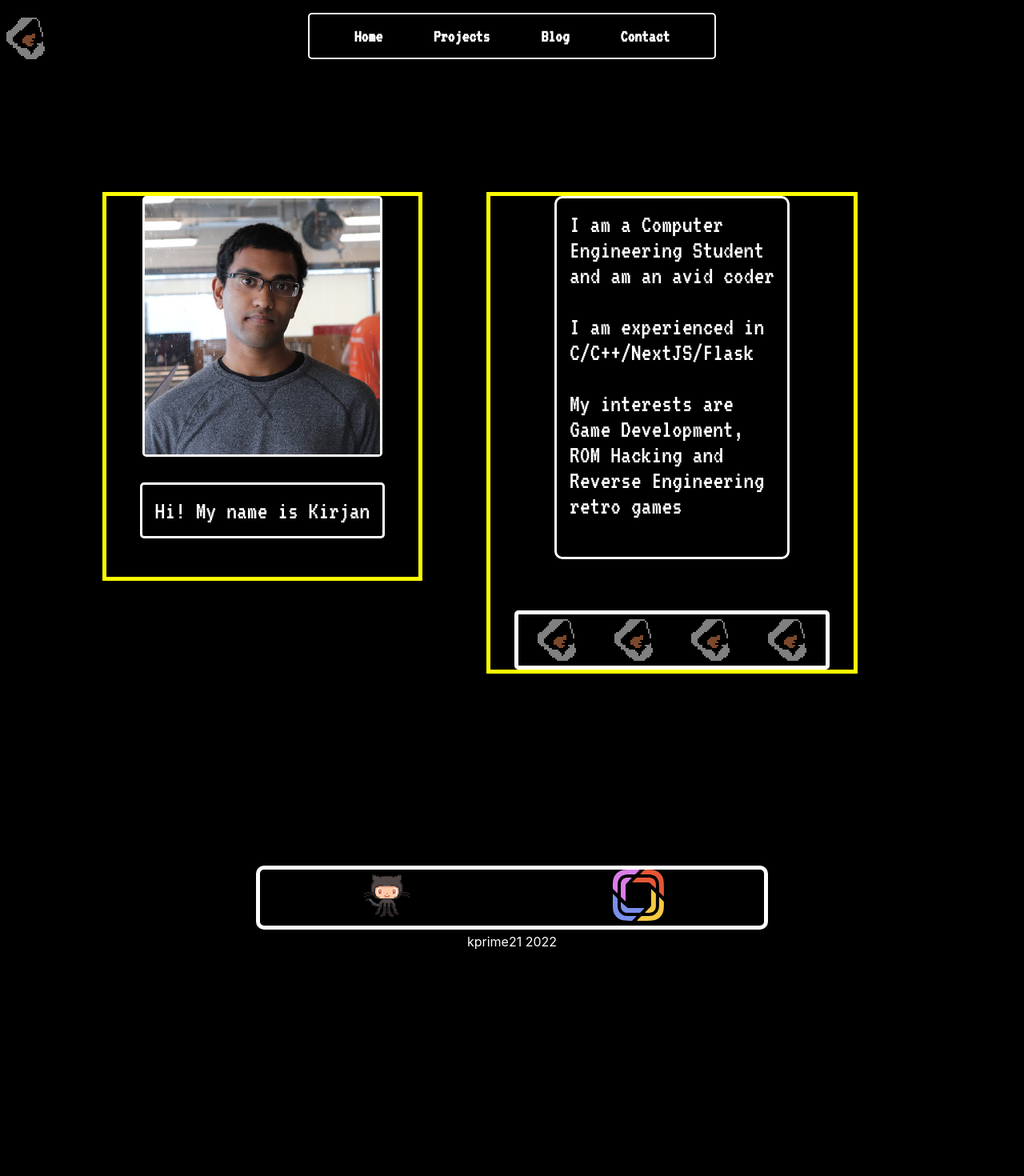
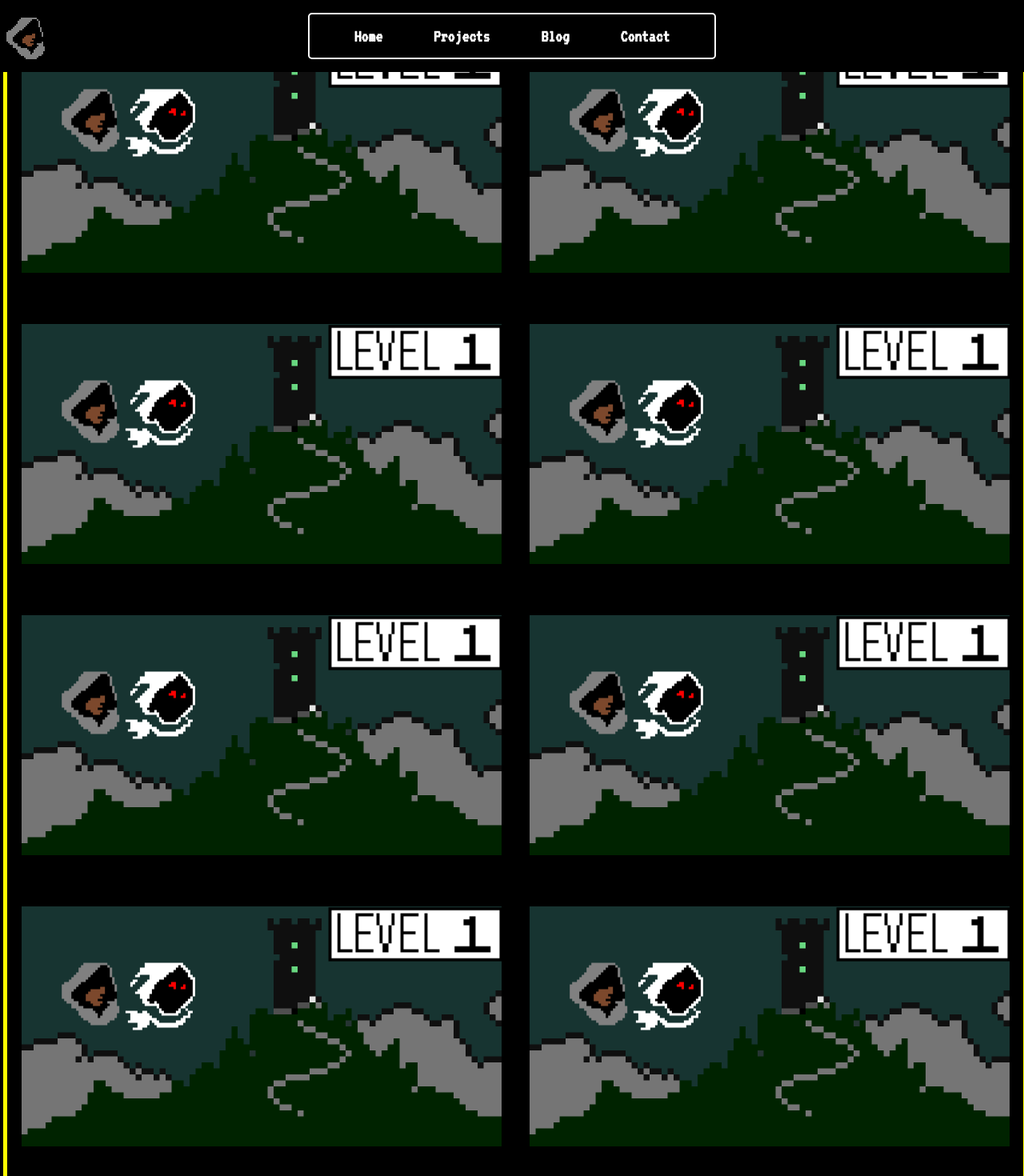
Before and after one commit to kprime21/kprime21-website, a Next.js app: page / in a window 1280 px wide. Shown: the top 1470 px of the page at 80% size. Before the commit the page ends 1187 px from the top, so only its background shows below. Built offline with nearby package versions, Linux system fonts and the light colour scheme.

Commit message:
started on project css

```diff
--- a/components/layout.js
+++ b/components/layout.js
@@ -2,13 +2,14 @@ import styled from 'styled-components';
 import Hero from './hero';
 import Navbar from './navbar'
 import Footer from './footer'
+import Projects from './projects';
 
 
 export default function Layout({ children }){
     return(
         <>
             <Navbar />
-            <Hero/>
+            <Projects/>
                 {/* <main>{children}</main> */}
             <Footer />
         </>
--- /dev/null
+++ b/components/projects.js
@@ -0,0 +1,86 @@
+import styled from 'styled-components';
+import Image from 'next/image';
+import Game from '../public/dungeoncrawler.png';
+
+
+const ProjectList = styled.div`
+    display:flex;
+    justify-content:space-between;
+    flex-wrap: wrap;
+    border: 5px solid yellow;
+    width:75%;
+    max-width: 90em;
+    margin:auto;
+    margin-top:6em;
+
+    @media only screen and (max-width: 1366px) {
+
+        width:100%;
+        margin: 0.25rem;
+  }
+
+
+`;
+
+
+const ProjectImageHolder = styled.div`
+position:relative;
+margin: auto;
+max-width:600px;
+margin-top:2em;
+margin-bottom:2em;
+
+
+>span {
+    position: unset !important;
+}
+
+.image {
+    object-fit: contain;
+    width: 100% !important;
+    position: relative !important;
+    height: unset !important;
+}
+
+`;
+
+
+const Projects = () => {
+
+    return(
+        <ProjectList>
+            <ProjectImageHolder>
+                <Image className='image' src={Game} layout='fill'/>
+            </ProjectImageHolder>
+            <ProjectImageHolder>
+                <Image className='image' src={Game} layout='fill'/>
+            </ProjectImageHolder>
+            <ProjectImageHolder>
+                <Image className='image' src={Game} layout='fill'/>
+            </ProjectImageHolder>
+            <ProjectImageHolder>
+                <Image className='image' src={Game} layout='fill'/>
+            </ProjectImageHolder>
+            <ProjectImageHolder>
+                <Image className='image' src={Game} layout='fill'/>
+            </ProjectImageHolder>
+            <ProjectImageHolder>
+                <Image className='image' src={Game} layout='fill'/>
+            </ProjectImageHolder>
+            <ProjectImageHolder>
+                <Image className='image' src={Game} layout='fill'/>
+            </ProjectImageHolder>
+            <ProjectImageHolder>
+                <Image className='image' src={Game} layout='fill'/>
+            </ProjectImageHolder>
+            <ProjectImageHolder>
+                <Image className='image' src={Game} layout='fill'/>
+            </ProjectImageHolder>
+
+
+        </ProjectList>
+    );
+};
+
+
+export default Projects;
--- a/pages/index.js
+++ b/pages/index.js
@@ -1,14 +1,8 @@
 import Head from 'next/head'
-import Image from 'next/image'
 import {Container} from '../styles/Home'
-import picture from '../public/k.png';
 import styled from 'styled-components';
 import Layout from '../components/layout'
 
-const ImageHolder = styled.div`
-  width:32px;
-  height:32px;
-`;
 
 
 
```
Also changed, not shown: public/dungeoncrawler.png (added).
